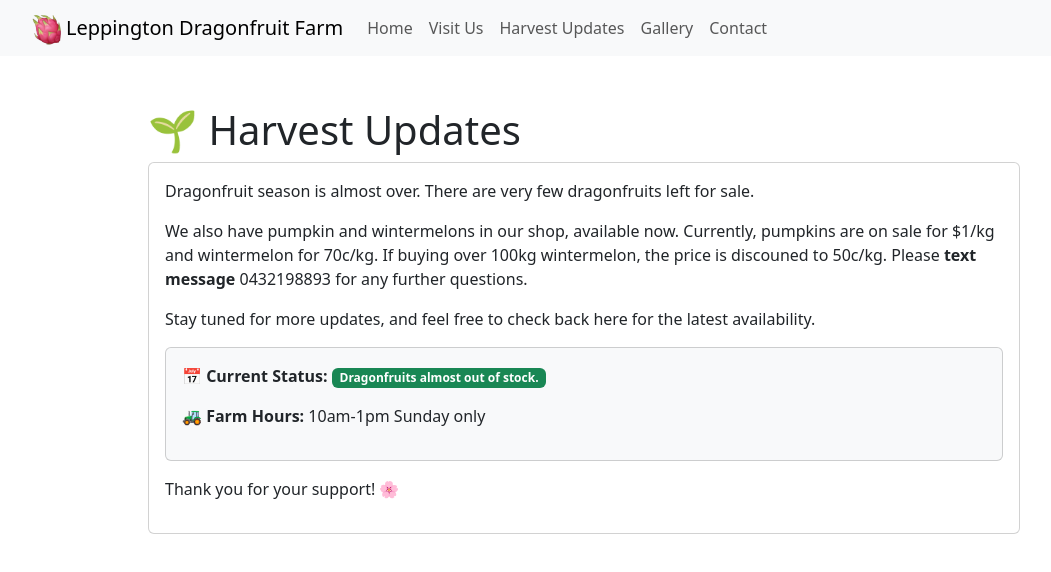
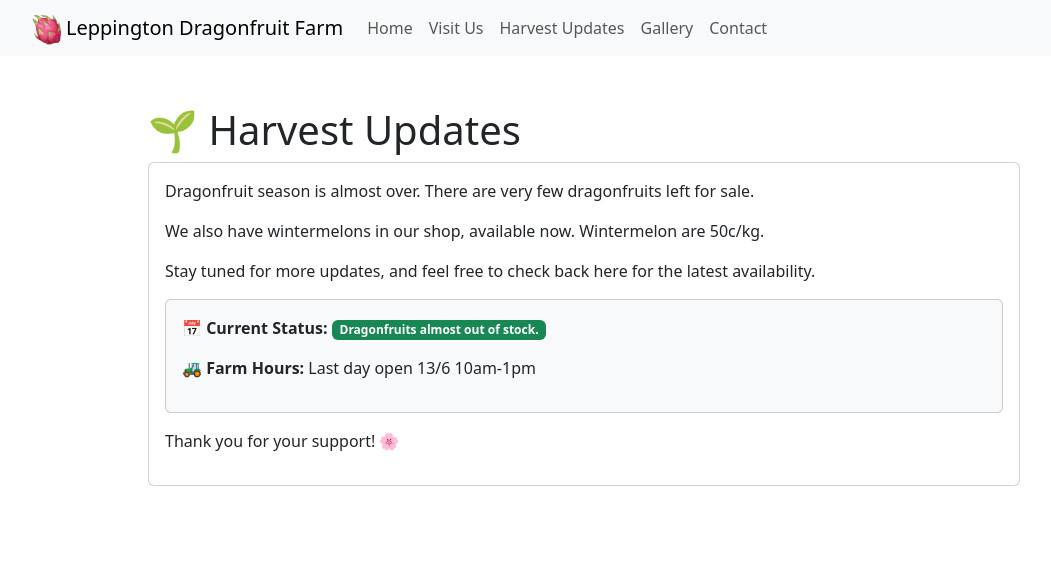
Before and after one commit to jacqui13/leppington-dragonfruit-farm, a Next.js app: page /updates in a window 1280 px wide. Shown: the top 572 px of the page, without its empty margins (56-1107 px from the left). Built offline with nearby package versions, Linux system fonts and the light colour scheme.

Commit message:
harvest update

```diff
--- a/src/app/home/page.tsx
+++ b/src/app/home/page.tsx
@@ -7,7 +7,7 @@ export default function Home() {
         <Container style={{ margin: "0", padding: "0", minWidth: "100%" }}>
             <Card style={{ backgroundColor: "#ffefc1", marginBottom: "20px", textAlign: "center", width: "100%" }}>
                 <Card.Body>
-                    🎉 Dragonfruit season almost over! We are open to public 10am - 1pm Sundays only 🎉
+                    🎉 Last day open to public is Saturday 13 June 10AM-1PM. See you again in Jan 2027 🎉
                 </Card.Body>
             </Card>
             <h1 style={{ alignSelf: "anchor-center", background: "pink", position: "absolute", textAlign: "center", width: "100%" }}>
--- a/src/app/updates/page.tsx
+++ b/src/app/updates/page.tsx
@@ -11,7 +11,7 @@ export default function Updates() {
                         Dragonfruit season is almost over. There are very few dragonfruits left for sale.
                     </p>
                     <p>
-                        We also have pumpkin and wintermelons in our shop, available now. Currently, pumpkins are on sale for $1/kg and wintermelon for 70c/kg. If buying over 100kg wintermelon, the price is discouned to 50c/kg. Please <strong>text message</strong> 0432198893 for any further questions.
+                        We also have wintermelons in our shop, available now. Wintermelon are 50c/kg.
                     </p>
                     <p>
                         Stay tuned for more updates, and feel free to check back here for the latest availability.
@@ -20,7 +20,7 @@ export default function Updates() {
                     <Card className="p-3 bg-light">
                         {/* <p><strong>📅 Current Status:</strong> <Badge bg="danger" style={{ textWrap: 'wrap' }}>Dragonfruits are out of stock (very limited). More will be available in February/March.</Badge></p> */}
                         <p><strong>📅 Current Status:</strong> <Badge bg="success" style={{ textWrap: 'wrap' }}>Dragonfruits almost out of stock.</Badge></p>
-                        <p><strong>🚜 Farm Hours: </strong>10am-1pm Sunday only</p>
+                        <p><strong>🚜 Farm Hours: </strong>Last day open 13/6 10am-1pm</p>
                     </Card>
 
                     <p className="mt-3">Thank you for your support! 🌸</p>
```
